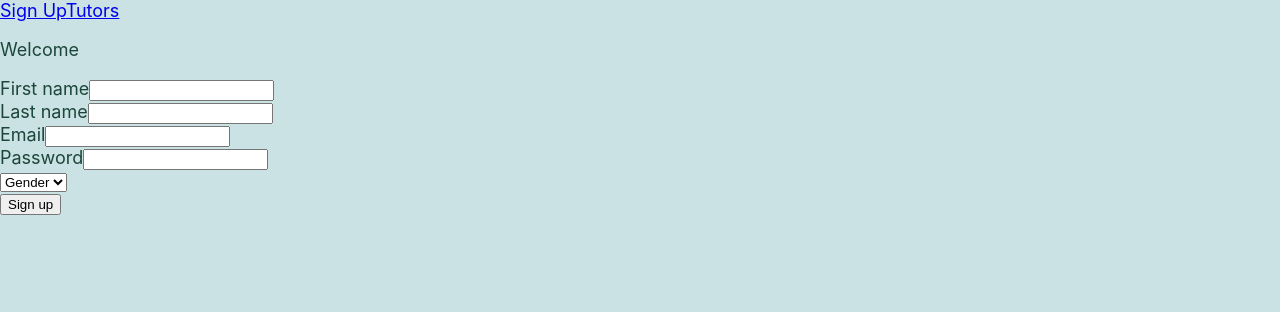
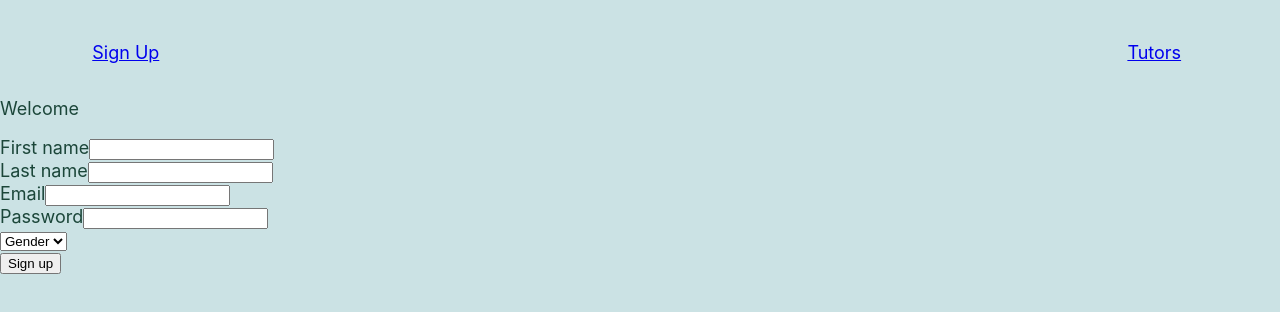
Before and after one commit to elireiner/tutors-app, a React (Create React App) app: page /tutors/signup in a window 1280 px wide. Shown: the top 312 px of the page. Built offline with nearby package versions, Linux system fonts and the light colour scheme.

Commit message:
Style nav

```diff
--- a/src/App/App.css
+++ b/src/App/App.css
@@ -1,7 +1,17 @@
 .App {
-    min-height: 100%;
+    height: 100%;
 }
 
 nav {
-    height: 15%;
+    height: 10%;
+    display: flex;
+    justify-content: space-between;
+    align-items: flex-end;
+    padding: 0 5%;
 }
+
+nav>a {
+    padding: 1.5%;
+    width: 89px;
+    text-align: center;
+}
```
